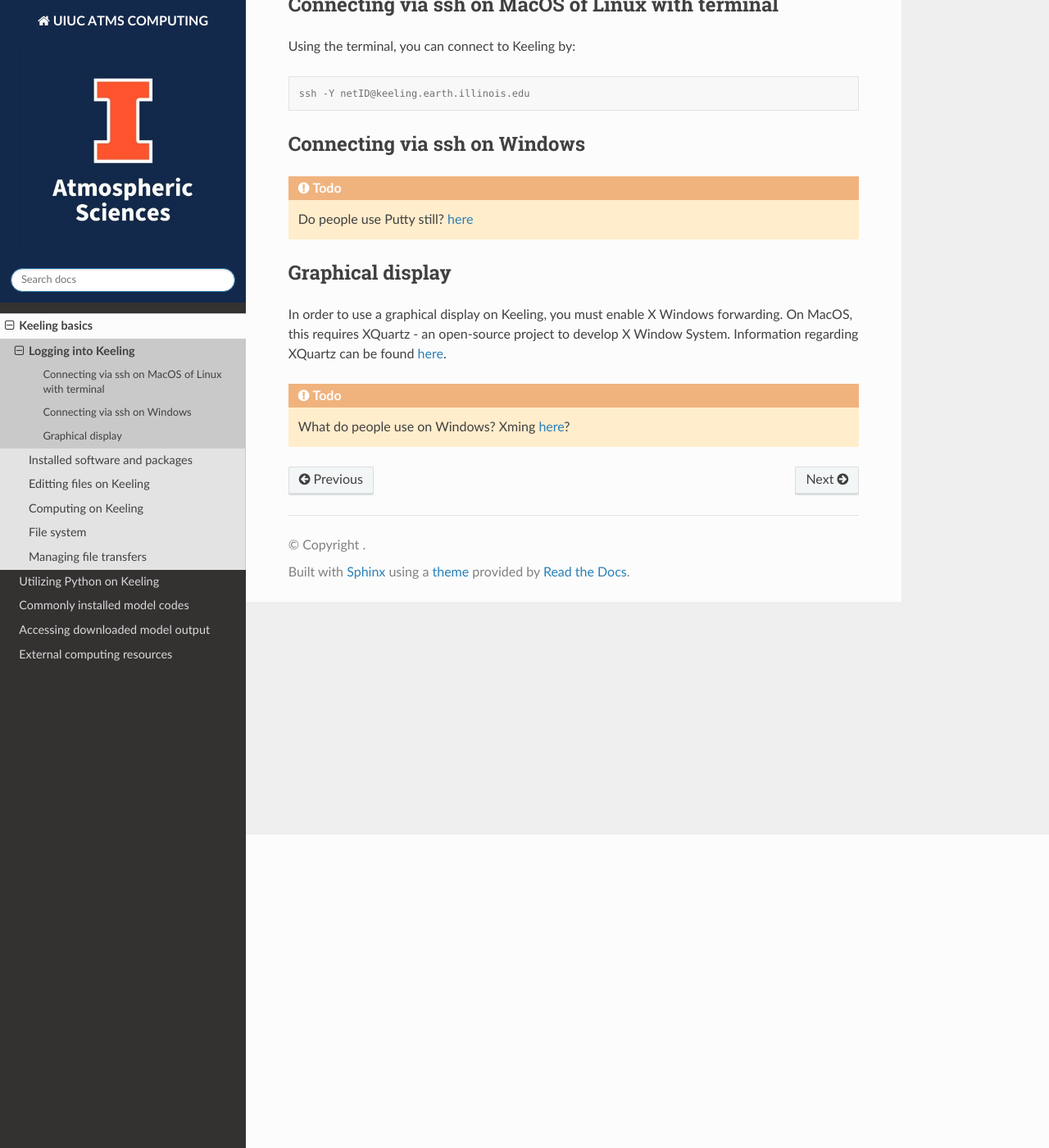
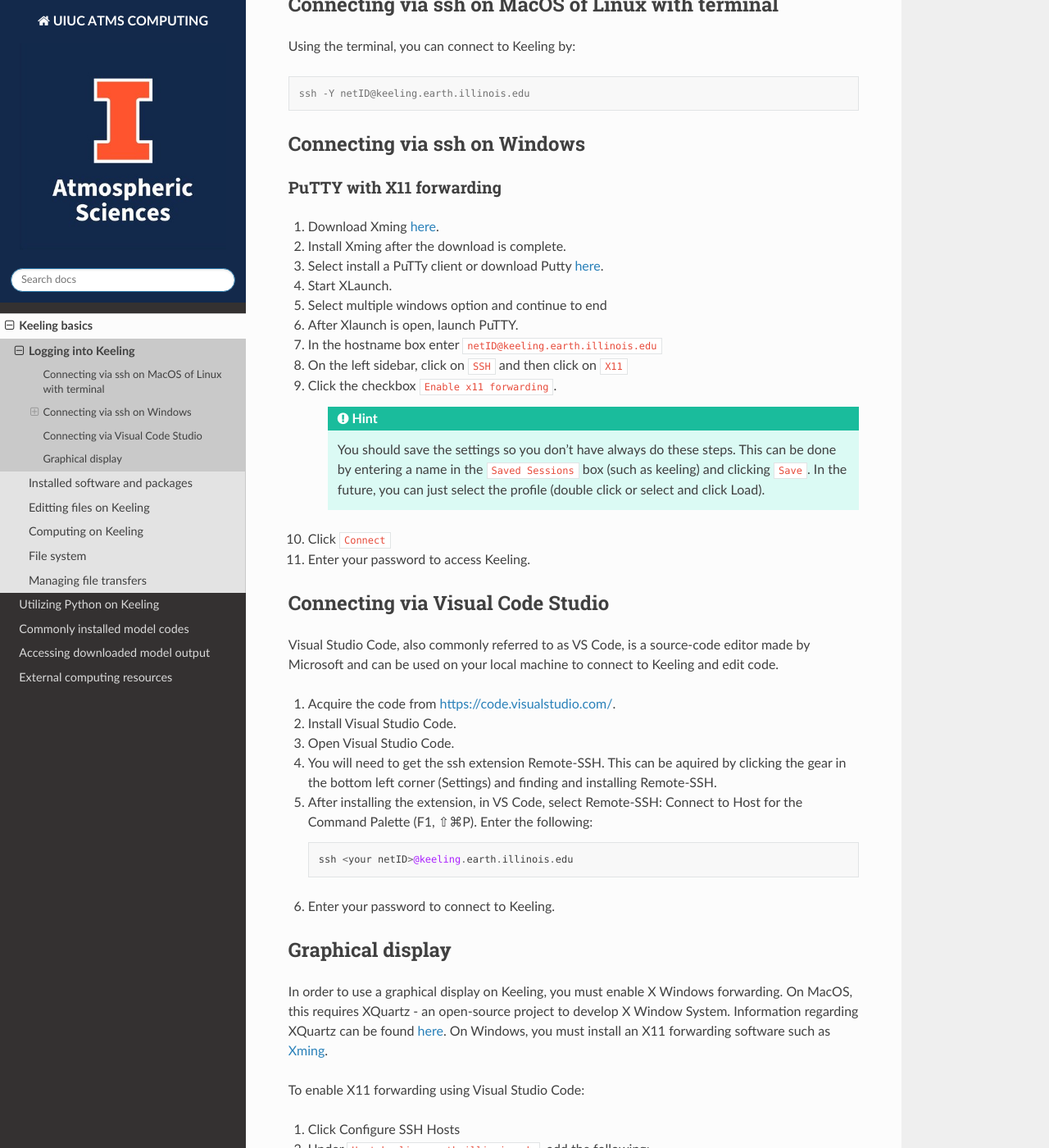
Before and after one commit to atmsillinois/uiuc-atmos-computing, a Sphinx documentation site: the page built from docs/source/ssh.rst, in a window 1280 px wide and 1400 px high, scrolled down 382 px. Shown: the whole window at 82% size. Built offline with Sphinx 7.4.7 and the Read the Docs theme 2.0.0, drawn with Linux system fonts in a browser that asks for light colours; some of the changed text lies outside the part shown.

Commit message:
Expand guide to accessing Keeling for Windows users (#12)
* add example for adding helpful hints

* minor fix

* add some details regarding connecting to keeling for windows users or VS users

```diff
--- a/docs/source/ssh.rst
+++ b/docs/source/ssh.rst
@@ -24,7 +24,58 @@
 Connecting via ssh on Windows
 -----------------------------
 
-.. todo:: Do people use Putty still? `here <https://www.chiark.greenend.org.uk/~sgtatham/putty/latest.html>`__
+PuTTY with X11 forwarding
+^^^^^^^^^^^^^^^^^^^^^^^^^
+
+#. Download Xming `here <https://sourceforge.net/projects/xming/>`__.
+
+#. Install Xming after the download is complete.
+
+#. Select install a PuTTy client or download Putty `here <https://www.chiark.greenend.org.uk/~sgtatham/putty/latest.html>`__.
+
+#. Start XLaunch.
+
+#. Select multiple windows option and continue to end
+
+#. After Xlaunch is open, launch PuTTY.
+
+#. In the hostname box enter ``netID@keeling.earth.illinois.edu``
+
+#. On the left sidebar, click on ``SSH`` and then click on ``X11``
+
+#. Click the checkbox ``Enable x11 forwarding``.
+
+     .. hint::
+       You should save the settings so you don't have always do these steps. This can be done by
+       entering a name in the ``Saved Sessions`` box (such as keeling) and clicking ``Save``.
+       In the future, you can just select the profile (double click or select and click Load).
+#. Click ``Connect``
+
+#. Enter your password to access Keeling.
+
+Connecting via Visual Code Studio
+---------------------------------
+
+Visual Studio Code, also commonly referred to as VS Code, is a source-code editor
+made by Microsoft and can be used on your local machine to connect to Keeling and
+edit code.
+
+#. Acquire the code from https://code.visualstudio.com/.
+
+#. Install Visual Studio Code.
+
+#. Open Visual Studio Code.
+
+#. You will need to get the ssh extension Remote-SSH. This can be aquired by
+   clicking the gear in the bottom left corner (Settings) and finding and installing
+   Remote-SSH.
+
+#. After installing the extension, in VS Code, select Remote-SSH: Connect to Host
+   for the Command Palette (F1, ⇧⌘P). Enter the following::
+
+     ssh <your netID>@keeling.earth.illinois.edu
+
+#. Enter your password to connect to Keeling.
 
 Graphical display
 -----------------
@@ -32,5 +83,18 @@
 In order to use a graphical display on Keeling, you must enable X Windows forwarding.
 On MacOS, this requires XQuartz - an open-source project to develop X Window System.
 Information regarding XQuartz can be found `here <https://www.xquartz.org/>`_.
+On Windows, you must install an X11 forwarding software such as `Xming <https://sourceforge.net/projects/xming/>`__.
 
-.. todo:: What do people use on Windows? Xming `here <https://sourceforge.net/projects/xming/>`__?
+To enable X11 forwarding using Visual Studio Code:
+
+#. Click Configure SSH Hosts
+
+#. Under ``Host keeling.earth.illinois.edu``, add the following:
+
+.. code-block:: console
+
+ ForwardX11 yes
+ ForwardX11Trusted yes
+
+.. todo::
+  With the addition to the Remote X11 (SSH) extension, does this work for Windows?
```
